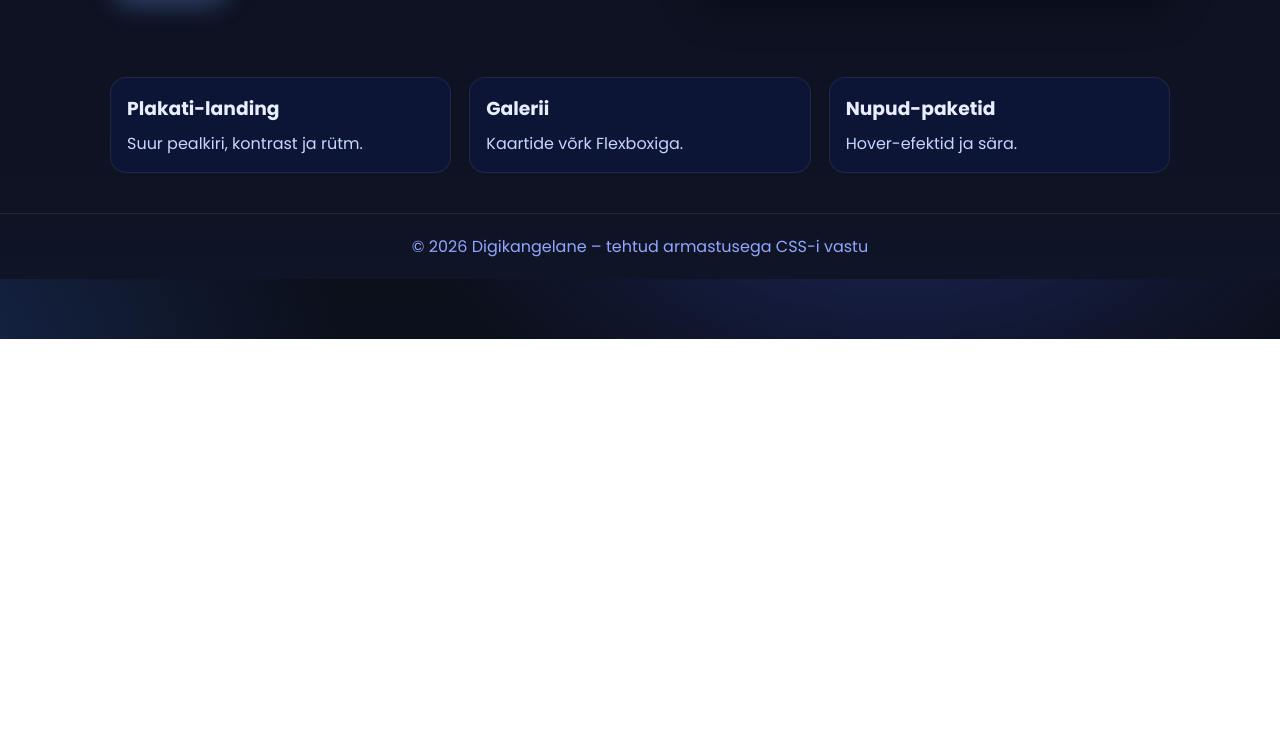
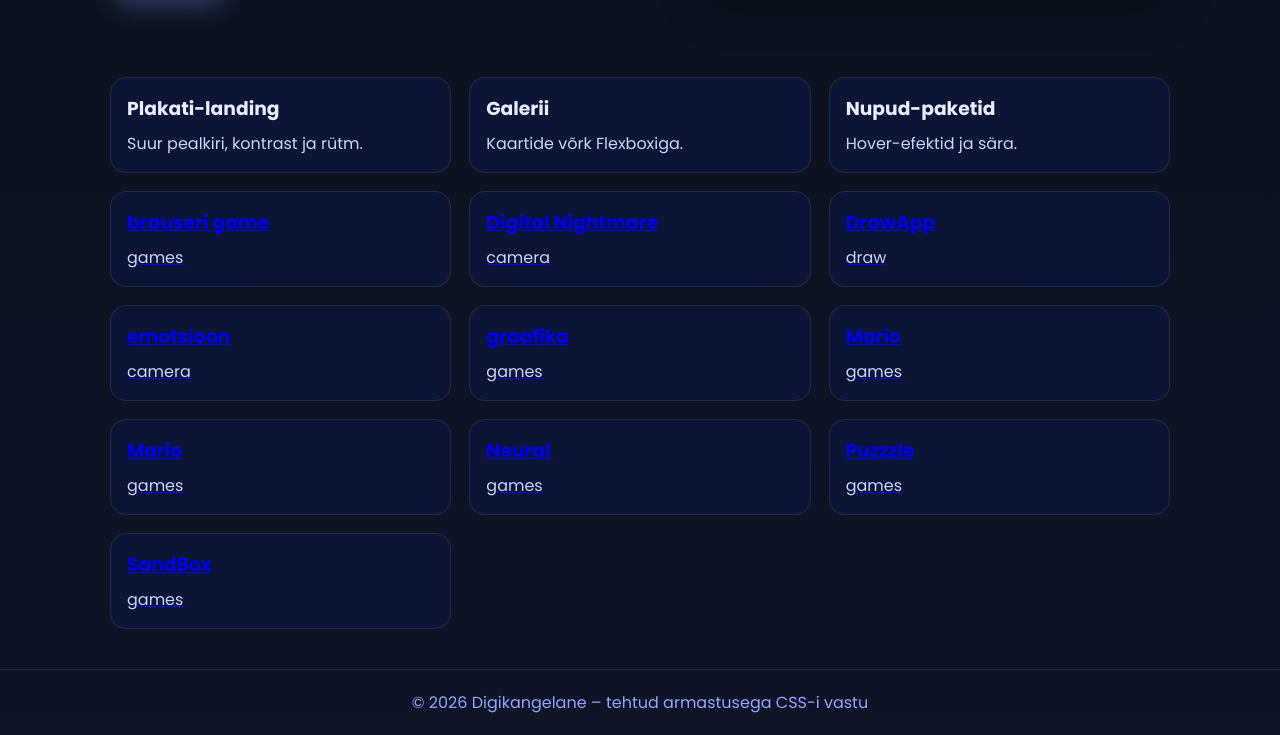
Before and after one commit to EvelynKroon/EvelynKroon.github.io, a plain HTML site: page index.html in a window 1280 px wide. Shown: the part 461-1196 px from the top of the page. Before the commit the page ends 800 px from the top, so only its background shows below. Drawn offline with Linux system fonts and the light colour scheme.

Commit message:
ülesanded

```diff
--- a/index.html
+++ b/index.html
@@ -59,6 +59,78 @@
                     <h3>Nupud-paketid</h3>
                     <p>Hover-efektid ja sära.</p>
                 </article>
+                <a href="brauseri mäng/index.html">
+                <article class="mini">
+                    <h3>brauseri game</h3>
+                    <p>games</p>
+                </article>
+            </a>
+
+                <a href="Digitale Nightmare/index.html">
+                <article class="mini">
+                    <h3>Digital Nightmare</h3>
+                    <p>camera</p>
+                </article>
+            </a>
+
+            <a href="DrawApp/draw.html">
+                <article class="mini">
+                    <h3>DrawApp</h3>
+                    <p>draw</p>
+                </article>
+            </a>
+
+            <a href="Emotsioon/index.html">
+                <article class="mini">
+                    <h3>emotsioon</h3>
+                    <p>camera</p>
+                </article>
+            </a>
+
+
+            <a href="graafika/index.html">
+                <article class="mini">
+                    <h3>graafika</h3>
+                    <p>games</p>
+                </article>
+            </a>
+
+             <a href="Mario/index.html">
+                <article class="mini">
+                    <h3>Mario</h3>
+                    <p>games</p>
+                </article>
+            </a>
+
+            <a href="Mario/index.html">
+                <article class="mini">
+                    <h3>Mario</h3>
+                    <p>games</p>
+                </article>
+            </a>
+
+            <a href= "Neural/index.html">
+                <article class="mini">
+                    <h3>Neural</h3>
+                    <p>games</p>
+                </article>
+            </a>
+
+            <a href="Puzzzle/index.html">
+                <article class="mini">
+                    <h3>Puzzzle</h3>
+                    <p>games</p>
+                </article>
+            </a>
+
+            <a href="SandBox/index.html">
+                <article class="mini">
+                    <h3>SandBox</h3>
+                    <p>games</p>
+                </article>
+            </a>
+
+
             </section>
         </main>
 
```
